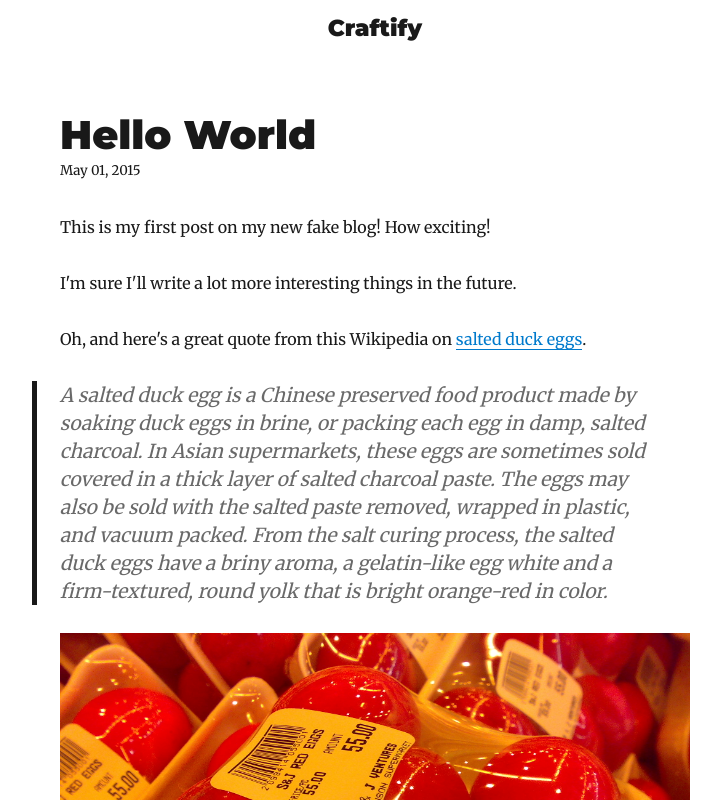
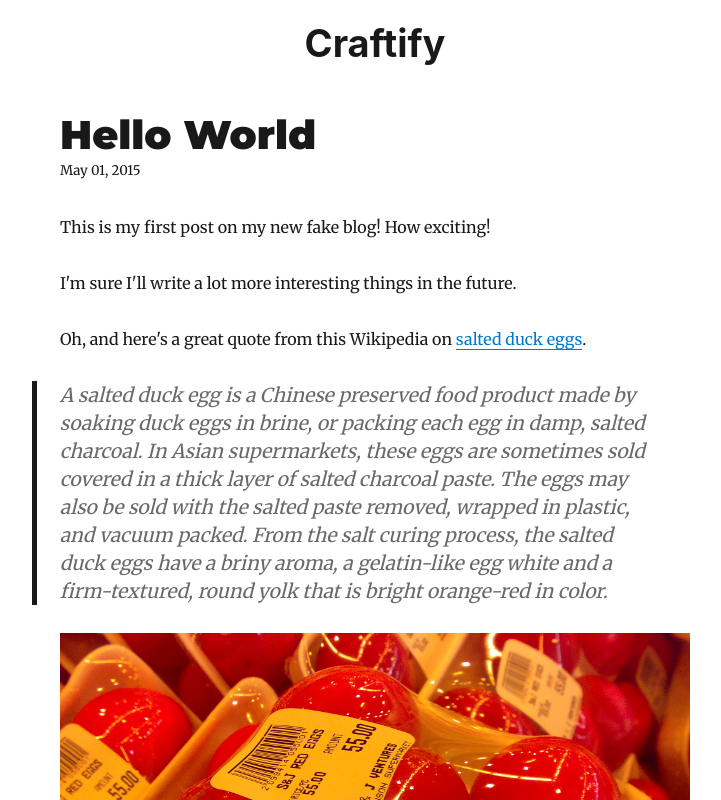
Before and after one commit to Craftify-build/techou, a Gatsby site: page /hello-world/ in a window 1280 px wide. Shown: the top 800 px of the page, without its empty margins (265-986 px from the left). Built offline with nearby package versions, Linux system fonts and the light colour scheme; Gatsby itself is replaced by a stand-in of ours; some packages are replaced by stand-ins of ours.

Commit message:
Fix layout bug from header

```diff
--- a/src/components/home/hero-section.js
+++ b/src/components/home/hero-section.js
@@ -32,7 +32,7 @@ const HeroSectionWrapper = styled.section`
   min-height: calc(
     100vh - ${headerHeight} - ${contentGuideLineHeight} - ${contentTextBuffer}
   );
-  padding-top: 15vh;
+  padding-top: 20vh;
 `
 
 const FullWidthContainer = styled.div`
--- a/src/components/layout.js
+++ b/src/components/layout.js
@@ -6,8 +6,16 @@ import {rhythm, scale} from '../utils/typography'
 import {Logo} from '../components/typography'
 import styled from '@emotion/styled'
 
+const headerHeight = '5.3125rem'
 const Header = styled.header`
-  height: 5.3125rem;
+  position: fixed;
+  width: 100%;
+  top: 0;
+  left: 0;
+  background: rgba(255, 255, 255, 0.9);
+  backdrop-filter: blur(10px);
+
+  height: ${headerHeight};
   display: flex;
   justify-content: center;
   align-items: center;
@@ -17,10 +25,8 @@ class Layout extends React.Component {
   render() {
     const {location, title, children} = this.props
     const rootPath = `${__PATH_PREFIX__}/`
-    let header
 
-    if (location.pathname === rootPath) {
-      header = (
+    const header = (
       <Logo>
         <Link
           style={{
@@ -34,27 +40,6 @@ class Layout extends React.Component {
         </Link>
       </Logo>
     )
-    } else {
-      header = (
-        <h3
-          style={{
-            fontFamily: `Montserrat, sans-serif`,
-            marginTop: 0,
-          }}
-        >
-          <Link
-            style={{
-              boxShadow: `none`,
-              textDecoration: `none`,
-              color: `inherit`,
-            }}
-            to={`/`}
-          >
-            {title}
-          </Link>
-        </h3>
-      )
-    }
     return (
       <div
         style={{
@@ -62,7 +47,7 @@ class Layout extends React.Component {
           marginRight: `auto`,
           maxWidth: rhythm(24),
           padding: `${rhythm(1.5)} ${rhythm(3 / 4)}`,
-          paddingTop: 0,
+          paddingTop: headerHeight,
         }}
       >
         <Header>{header}</Header>
```
Lines whose indentation alone changed are shown as unchanged.
